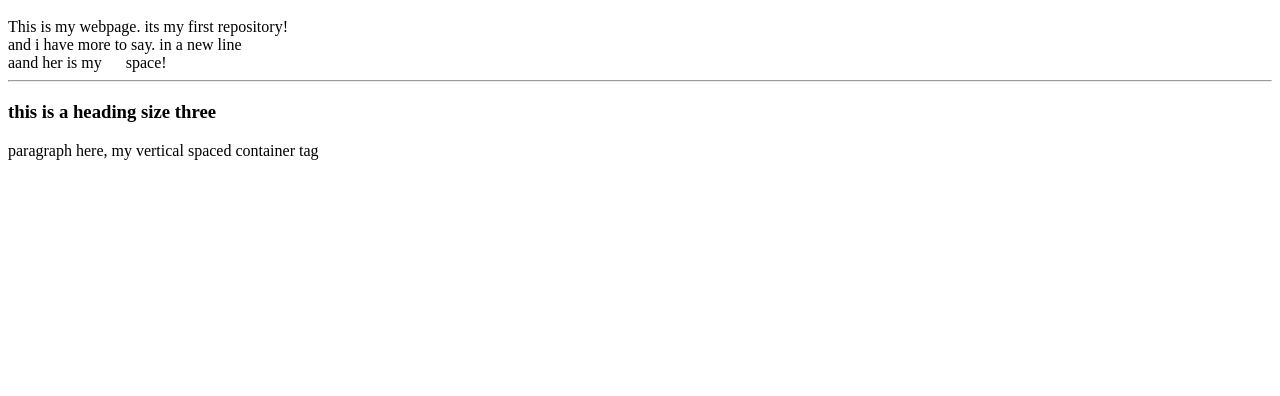
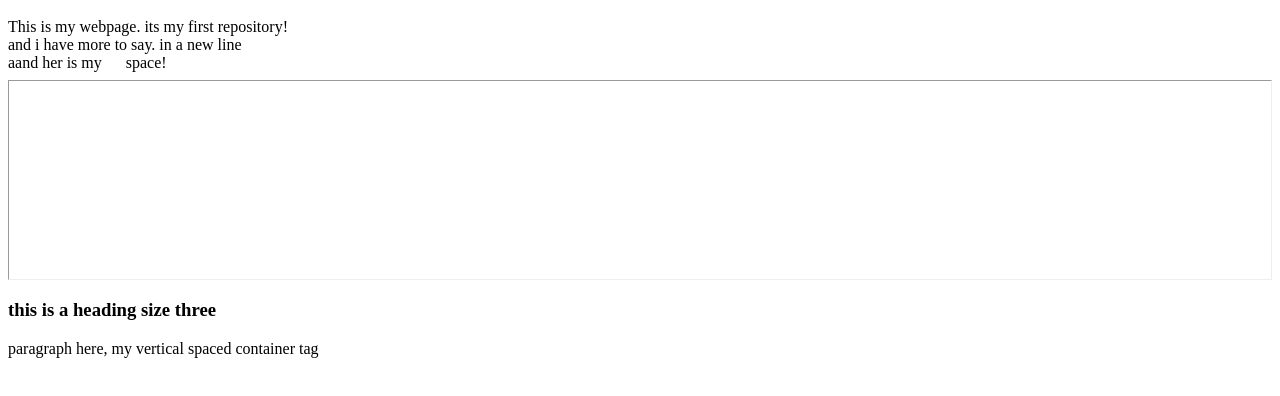
Before and after one commit to ruthieblock/rep_1, a plain HTML site: page index.html in a window 1280 px wide. Shown: the part 48-444 px from the top of the page. Drawn offline with Linux system fonts and the light colour scheme.

Commit message:
Update index.html

```diff
--- a/index.html
+++ b/index.html
@@ -7,7 +7,7 @@
   This is my webpage. its my first repository! <br />
   and i have more to say. in a new line <br />
   aand her is my &nbsp;&nbsp;&nbsp;&nbsp; space!
-  <hr size='2' />
+  <hr size='200' />
   <h3> this is a heading size three </h3>
   <p> paragraph here, my vertical spaced container tag </p>
 </body>
```
